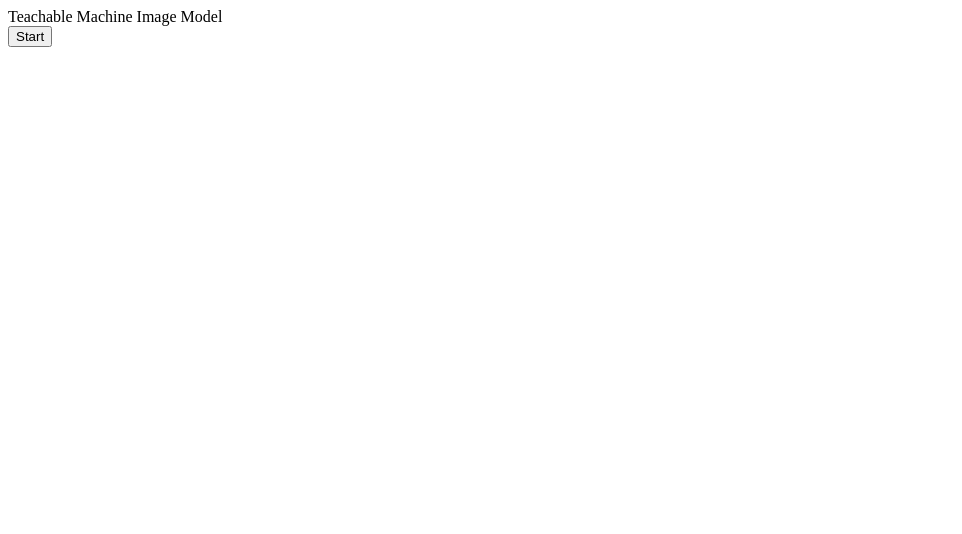
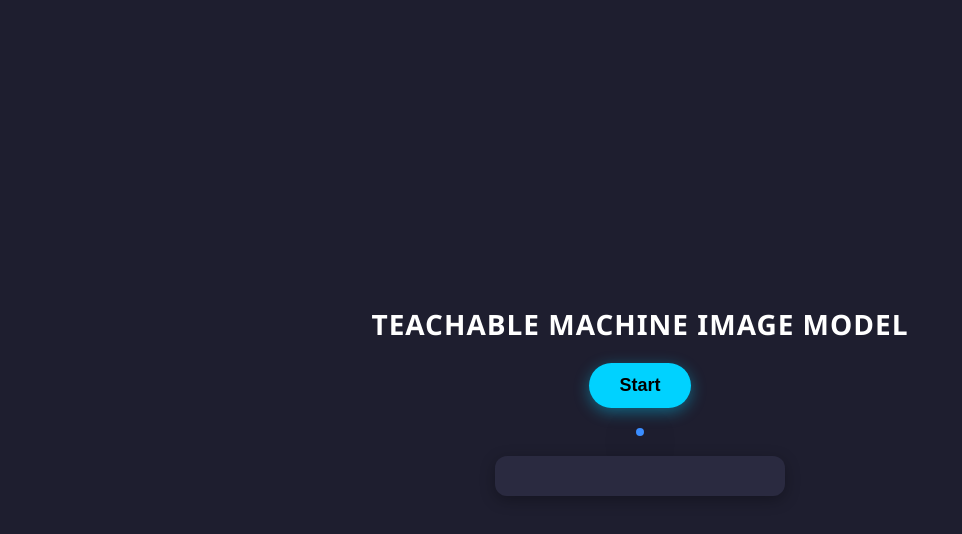
Before and after one commit to Anandu006/Helmet-Detection-App, a plain HTML site: page index.html in a window 1280 px wide. Shown: the whole page, without its empty margins (0-962 px from the left). Drawn offline with Linux system fonts and the light colour scheme.

Commit message:
Update index.html

```diff
--- a/index.html
+++ b/index.html
@@ -1,3 +1,78 @@
+<style>
+  body {
+    font-family: 'Segoe UI', Tahoma, Geneva, Verdana, sans-serif;
+    background-color: #1e1e2f; /* Dark modern background */
+    color: #ffffff;
+    display: flex;
+    flex-direction: column;
+    align-items: center;
+    justify-content: center;
+    min-height: 100vh;
+    margin: 0;
+  }
+
+  /* Styles the main title */
+  div:first-of-type {
+    font-size: 28px;
+    font-weight: bold;
+    margin-bottom: 20px;
+    text-transform: uppercase;
+    letter-spacing: 1px;
+  }
+
+  /* Styles the Start button */
+  button {
+    background-color: #00d2ff;
+    color: #000;
+    border: none;
+    padding: 12px 30px;
+    font-size: 18px;
+    font-weight: bold;
+    border-radius: 50px;
+    cursor: pointer;
+    transition: transform 0.2s, background-color 0.2s;
+    box-shadow: 0 4px 15px rgba(0, 210, 255, 0.4);
+    margin-bottom: 20px;
+  }
+
+  button:hover {
+    background-color: #3a8dff;
+    color: white;
+    transform: scale(1.05);
+  }
+
+  /* Styles the webcam container */
+  #webcam-container {
+    border-radius: 12px;
+    overflow: hidden;
+    box-shadow: 0 10px 30px rgba(0, 0, 0, 0.5);
+    border: 4px solid #3a8dff;
+  }
+
+  /* Styles the prediction text */
+  #label-container {
+    margin-top: 20px;
+    background-color: #2a2a40;
+    padding: 20px;
+    border-radius: 12px;
+    min-width: 250px;
+    box-shadow: 0 4px 15px rgba(0, 0, 0, 0.3);
+  }
+
+  #label-container div {
+    font-size: 18px;
+    margin-bottom: 10px;
+    border-bottom: 1px solid #3a8dff;
+    padding-bottom: 5px;
+  }
+
+  #label-container div:last-child {
+    border-bottom: none;
+    margin-bottom: 0;
+    padding-bottom: 0;
+  }
+</style>
+
 <div>Teachable Machine Image Model</div>
 <button type="button" onclick="init()">Start</button>
 <div id="webcam-container"></div>
```
